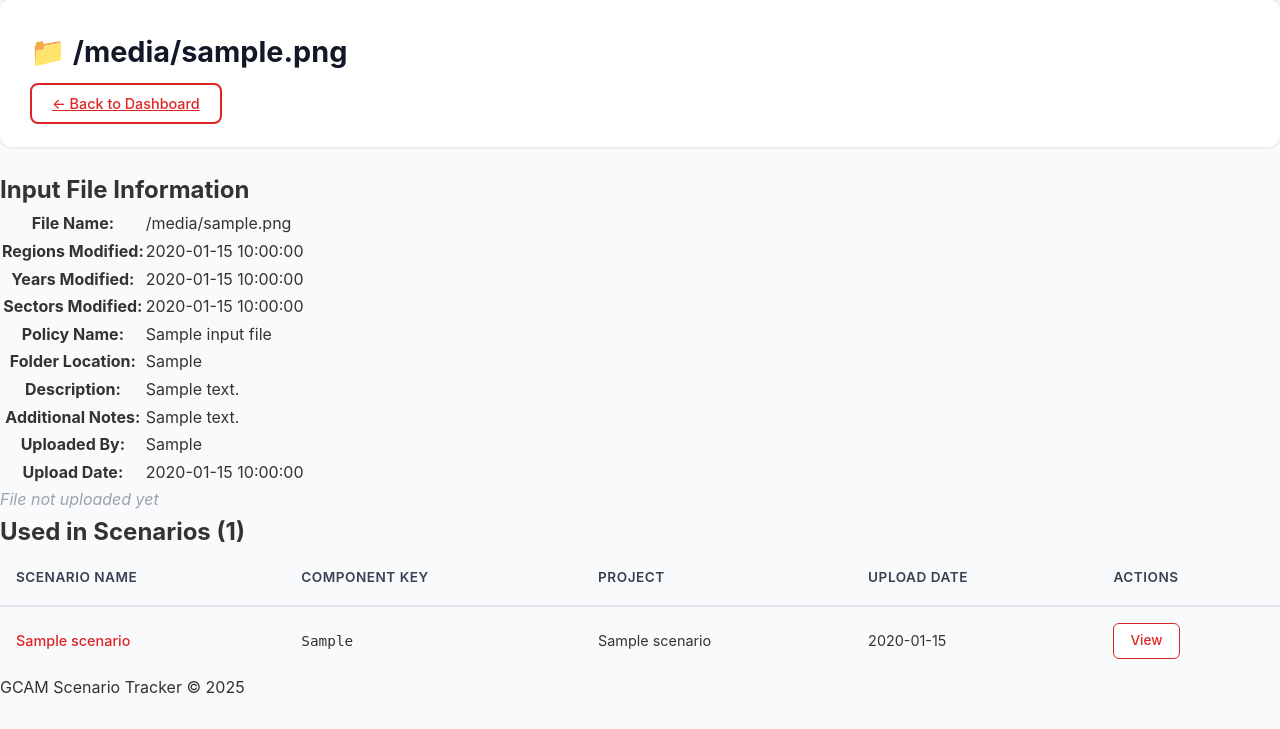
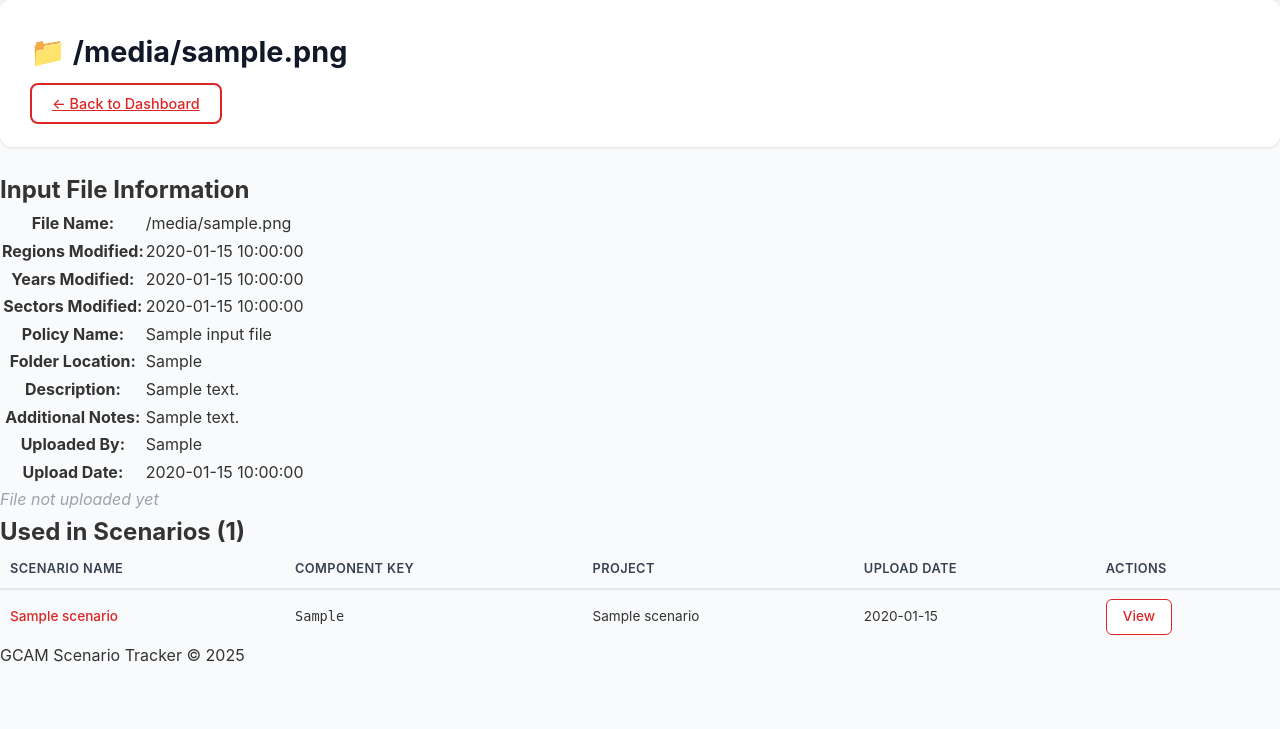
Before and after one commit to kiaraordonez-cgs/gcam-scenario-tracker, a Flask app: template templates/input_detail.html in a window 1280 px wide. Shown: the part 71-800 px from the top of the page. Run offline with Flask 3, Linux system fonts and the light colour scheme; the template is opened without the code that fills it: most values are stand-ins (such as "Sample title", 1, 10 or a date in 2020).

Commit message:
feat: fix UI issues

```diff
--- a/static/css/style.css
+++ b/static/css/style.css
@@ -13,7 +13,7 @@ body {
 }
 
 .container {
-    max-width: 1600px;
+    max-width: 1920px;
     margin: 0 auto;
     padding: 0;
 }
@@ -151,7 +151,7 @@ body {
     display: none;
     padding: 24px;
     background: #f9fafb;
-    min-height: calc(100vh - 200px);
+    min-height: 0;
 }
 
 .tab-content.active {
@@ -203,7 +203,9 @@ body {
 .table-wrapper {
     background: white;
     border-radius: 12px;
-    overflow-x: auto;
+    overflow: auto;
+    max-height: calc(100vh - 300px);
+    min-height: 320px;
     box-shadow: 0 1px 3px rgba(0,0,0,0.1);
     border: 1px solid #e5e7eb;
 }
@@ -211,8 +213,9 @@ body {
 /* Data Tables */
 .data-table {
     width: 100%;
-    border-collapse: collapse;
-    font-size: 0.9rem;
+    border-collapse: separate;
+    border-spacing: 0;
+    font-size: 0.85rem;
 }
 
 .data-table thead {
@@ -221,18 +224,23 @@ body {
 }
 
 .data-table th {
-    padding: 16px;
+    padding: 8px 10px;
     text-align: left;
     font-weight: 600;
     color: #374151;
-    font-size: 0.85rem;
+    font-size: 0.8rem;
     text-transform: uppercase;
-    letter-spacing: 0.5px;
+    letter-spacing: 0.4px;
+    white-space: nowrap;
 }
 
 .data-table td {
-    padding: 16px;
+    padding: 8px 10px;
     border-top: 1px solid #f3f4f6;
+    max-width: 240px;
+    white-space: nowrap;
+    overflow: hidden;
+    text-overflow: ellipsis;
 }
 
 .data-table tbody tr {
@@ -399,7 +407,8 @@ body {
     }
 
     .table-wrapper {
-        overflow-x: auto;
+        overflow: auto;
+        max-height: calc(100vh - 220px);
     }
 
     .action-buttons {
@@ -538,3 +547,66 @@ body {
     cursor: pointer;
     accent-color: #dc2626;
 }
+
+.data-table thead th {
+    position: sticky;
+    z-index: 3;
+    background: #f9fafb;
+}
+
+.data-table thead tr:first-child th {
+    top: 0;
+    height: 38px;
+    border-bottom: 2px solid #e5e7eb;
+}
+
+.data-table thead tr.filter-row th {
+    top: 38px;
+    border-bottom: 2px solid #e5e7eb;
+}
+
+#scenarios-table .col-pin-1 {
+    left: 0;
+    width: 44px;
+    min-width: 44px;
+    max-width: 44px;
+    padding-left: 12px;
+    padding-right: 4px;
+}
+
+#scenarios-table .col-pin-2 {
+    left: 44px;
+    min-width: 200px;
+}
+
+#inputs-table .col-pin-1 {
+    left: 0;
+    min-width: 220px;
+}
+
+.data-table td.col-pin-1,
+.data-table td.col-pin-2 {
+    position: sticky;
+    z-index: 2;
+    background: white;
+}
+
+.data-table th.col-pin-1,
+.data-table th.col-pin-2 {
+    z-index: 4;
+}
+
+#scenarios-table .col-pin-2,
+#inputs-table .col-pin-1 {
+    box-shadow: 2px 0 4px -2px rgba(0, 0, 0, 0.15);
+}
+
+.data-table tbody tr:hover td.col-pin-1,
+.data-table tbody tr:hover td.col-pin-2 {
+    background-color: #f9fafb;
+}
+
+.data-table td.col-pin-2,
+#inputs-table td.col-pin-1 {
+    max-width: 320px;
+}
--- a/static/js/script.js
+++ b/static/js/script.js
@@ -3,6 +3,14 @@ console.log('GCAM Scenario Tracker loaded');
 // =============================================================================
 // Table Sorting
 // =============================================================================
+
+function sortKey(cell) {
+    if (!cell) return '';
+    const raw = cell.dataset.sortValue;
+    if (raw !== undefined && raw !== '') return raw.trim().toLowerCase();
+    return (cell.textContent || '').trim().toLowerCase();
+}
+
 function setupTableSorting() {
     console.log('Setting up table sorting...');
     document.querySelectorAll('table.data-table thead th.sortable').forEach(th => {
@@ -22,8 +30,8 @@ function setupTableSorting() {
             // Sort rows
             const rows = Array.from(tbody.querySelectorAll('tr'));
             rows.sort((a, b) => {
-                const aText = (a.cells[columnIndex]?.textContent || '').trim().toLowerCase();
-                const bText = (b.cells[columnIndex]?.textContent || '').trim().toLowerCase();
+                const aText = sortKey(a.cells[columnIndex]);
+                const bText = sortKey(b.cells[columnIndex]);
                 const aNum = parseFloat(aText);
                 const bNum = parseFloat(bText);
 
@@ -47,6 +55,8 @@ function setupColumnFilters() {
         const thead = table.querySelector('thead');
         const tbody = table.querySelector('tbody');
         if (!tbody || tbody.rows.length === 0) return;
+        const existing = thead.querySelector('tr.filter-row');
+        if (existing) existing.remove();
 
         const headerRow = thead.querySelector('tr');
         const filterRow = document.createElement('tr');
@@ -54,6 +64,10 @@ function setupColumnFilters() {
 
         headerRow.querySelectorAll('th').forEach((th, colIdx) => {
             const filterCell = document.createElement('th');
+
+            th.classList.forEach(c => {
+                if (c.startsWith('col-pin-')) filterCell.classList.add(c);
+            });
 
             // Skip checkbox and actions columns only
             const text = th.textContent.trim();
```
